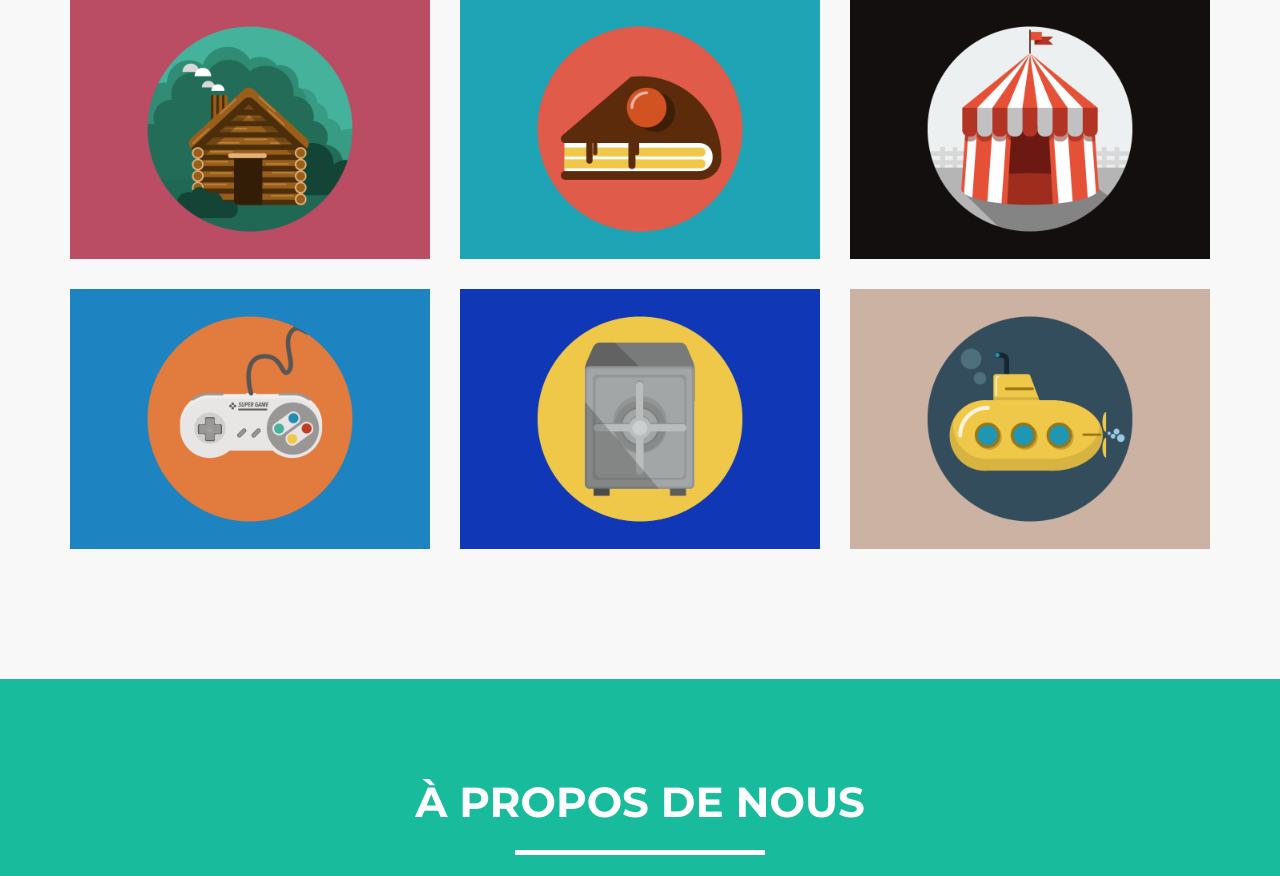
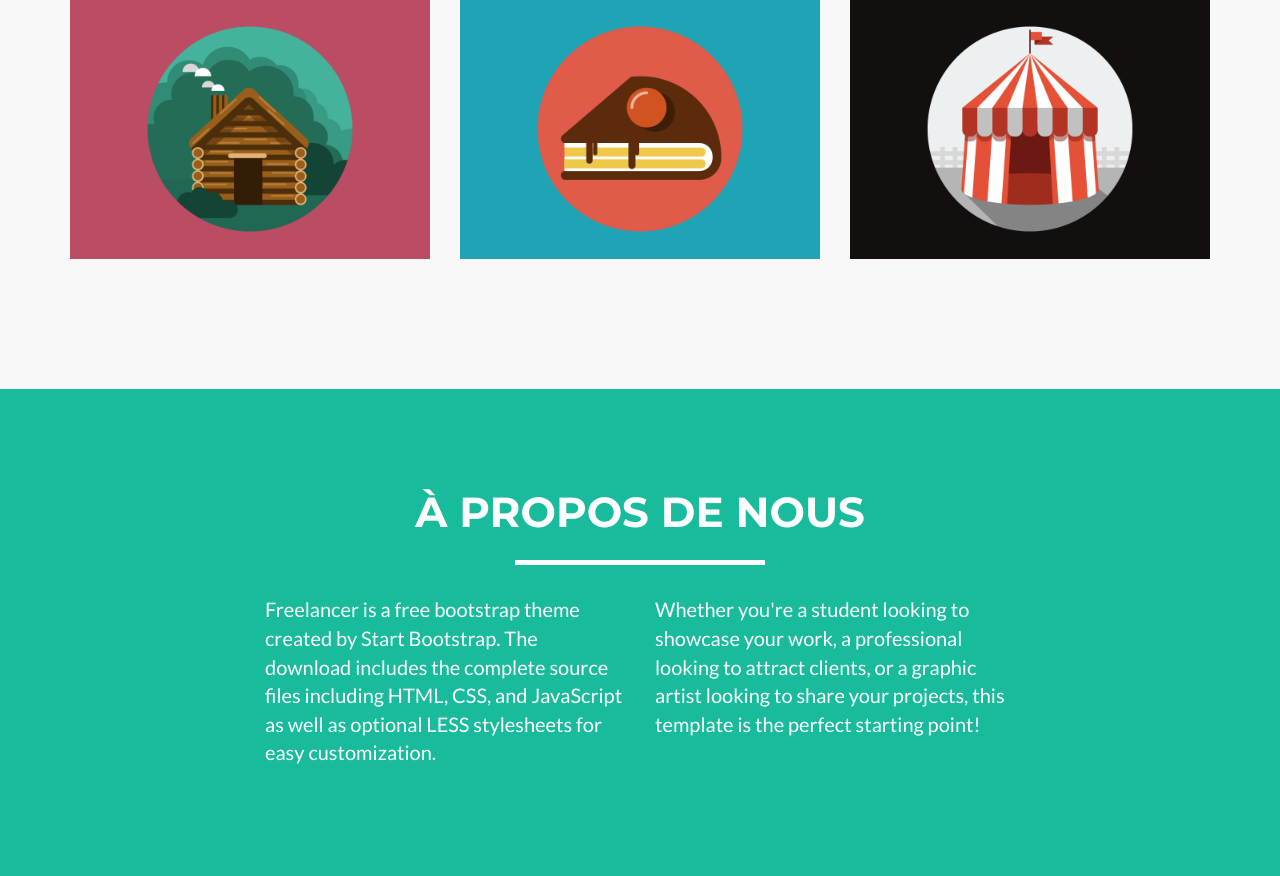
Before and after one commit to matcheme/Blog_PHP, a PHP site: page / in a window 1280 px wide. Shown: the part 1068-1944 px from the top of the page. Run offline with PHP 8.4, Linux system fonts and the light colour scheme; some libraries are stand-ins or nearby versions.

Commit message:
suppression d'une ligne de body

```diff
--- a/pages/body.php
+++ b/pages/body.php
@@ -40,36 +40,9 @@
                         <img src="img/portfolio/circus.png" class="img-responsive" alt="">
                     </a>
                 </div>
-                <div class="col-sm-4 portfolio-item">
-                    <a href="#portfolioModal4" class="portfolio-link" data-toggle="modal">
-                        <div class="caption">
-                            <div class="caption-content">
-                                <i class="fa fa-search-plus fa-3x"></i>
-                            </div>
-                        </div>
-                        <img src="img/portfolio/game.png" class="img-responsive" alt="">
-                    </a>
-                </div>
-                <div class="col-sm-4 portfolio-item">
-                    <a href="#portfolioModal5" class="portfolio-link" data-toggle="modal">
-                        <div class="caption">
-                            <div class="caption-content">
-                                <i class="fa fa-search-plus fa-3x"></i>
-                            </div>
-                        </div>
-                        <img src="img/portfolio/safe.png" class="img-responsive" alt="">
-                    </a>
-                </div>
-                <div class="col-sm-4 portfolio-item">
-                    <a href="#portfolioModal6" class="portfolio-link" data-toggle="modal">
-                        <div class="caption">
-                            <div class="caption-content">
-                                <i class="fa fa-search-plus fa-3x"></i>
-                            </div>
-                        </div>
-                        <img src="img/portfolio/submarine.png" class="img-responsive" alt="">
-                    </a>
-                </div>
+
+
+
             </div>
         </div>
     </section>
```
